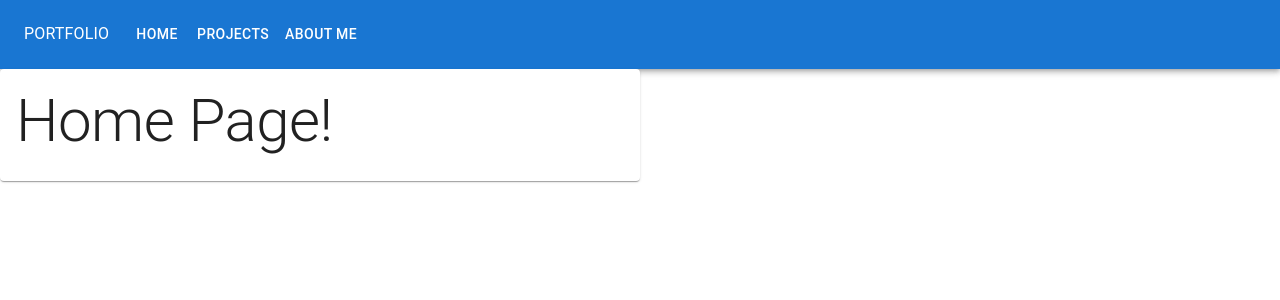
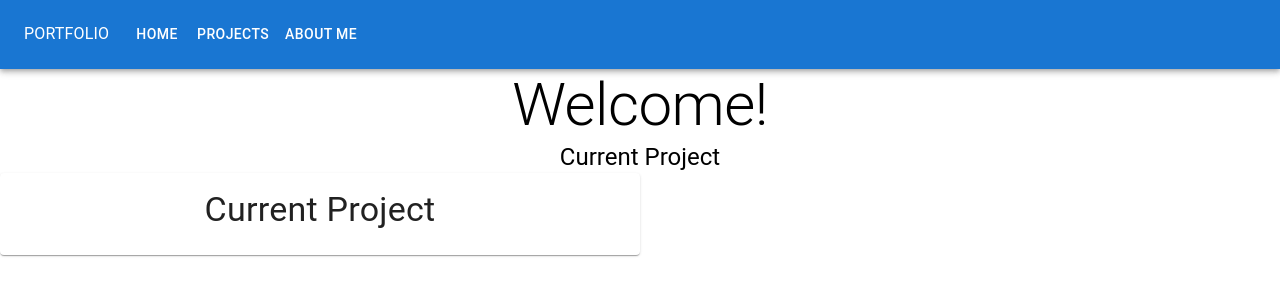
Before and after one commit to foggeydoughtnut/Portfolio-Website, a React (Create React App) app: page / in a window 1280 px wide. Shown: the top 300 px of the page. Built offline with nearby package versions, Linux system fonts and the light colour scheme.

Commit message:
added stuff

```diff
--- a/src/pages/home.js
+++ b/src/pages/home.js
@@ -1,13 +1,25 @@
 import { Card, CardContent, Typography } from "@mui/material";
 import React from "react";
+import '../style.css';
 
 const Home = () => {
     return (
-        <Card sx={{ width: '50vw' }}>
-            <CardContent>
-                <Typography variant='h2'>Home Page!</Typography>
-            </CardContent>
-        </Card>
+        <div className="center">
+
+            <Typography variant="h2">Welcome!</Typography>
+
+            <Typography variant="h5">Current Project</Typography>
+            <Card sx={{ width: '50vw' }}>
+                <CardContent>
+                    <Typography variant='h4'>Current Project</Typography>
+                </CardContent>
+            </Card>
+
+
+
+        </div>
+
+
     )
 }
 
--- /dev/null
+++ b/src/style.css
@@ -0,0 +1,3 @@
+.center {
+  text-align: center;
+}
```
